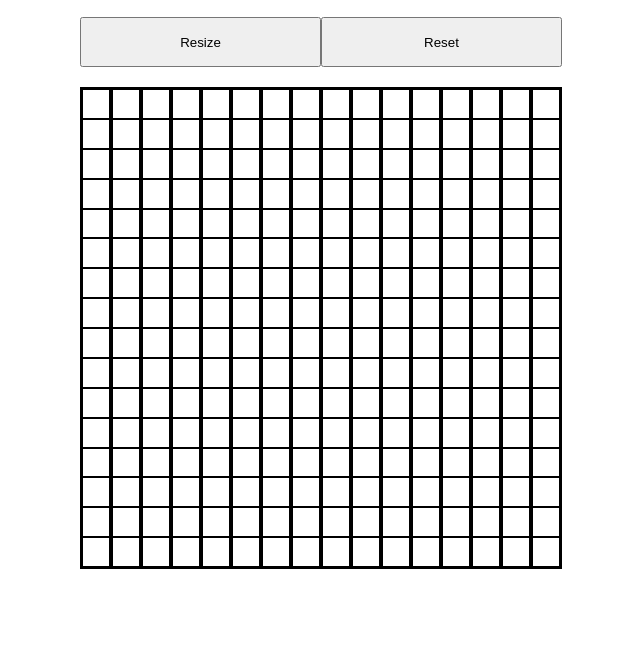
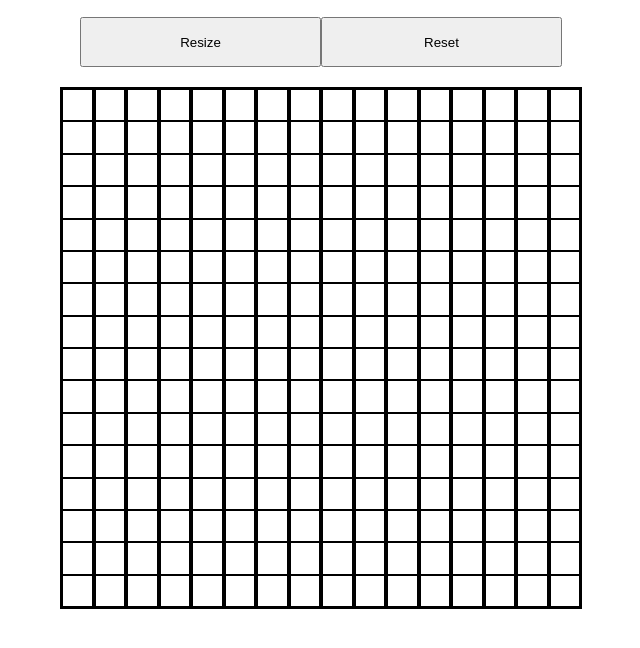
Before and after one commit to richale1505/etch-a-sketch, a plain HTML site: page index.html in a window 1280 px wide. Shown: the part 58-706 px from the top of the page, without its empty margins (319-959 px from the left). Drawn offline with Linux system fonts and the light colour scheme.

Commit message:
Update styles.css
Change size of container grid

```diff
--- a/style.css
+++ b/style.css
@@ -31,8 +31,8 @@ body {
 
 #mainContainer {
     border: solid 1px var(--line-color);
-    width: 480px;
-    height: 480px;
+    width: 520px;
+    height: 520px;
 }
 
 #gridContainer {
```
